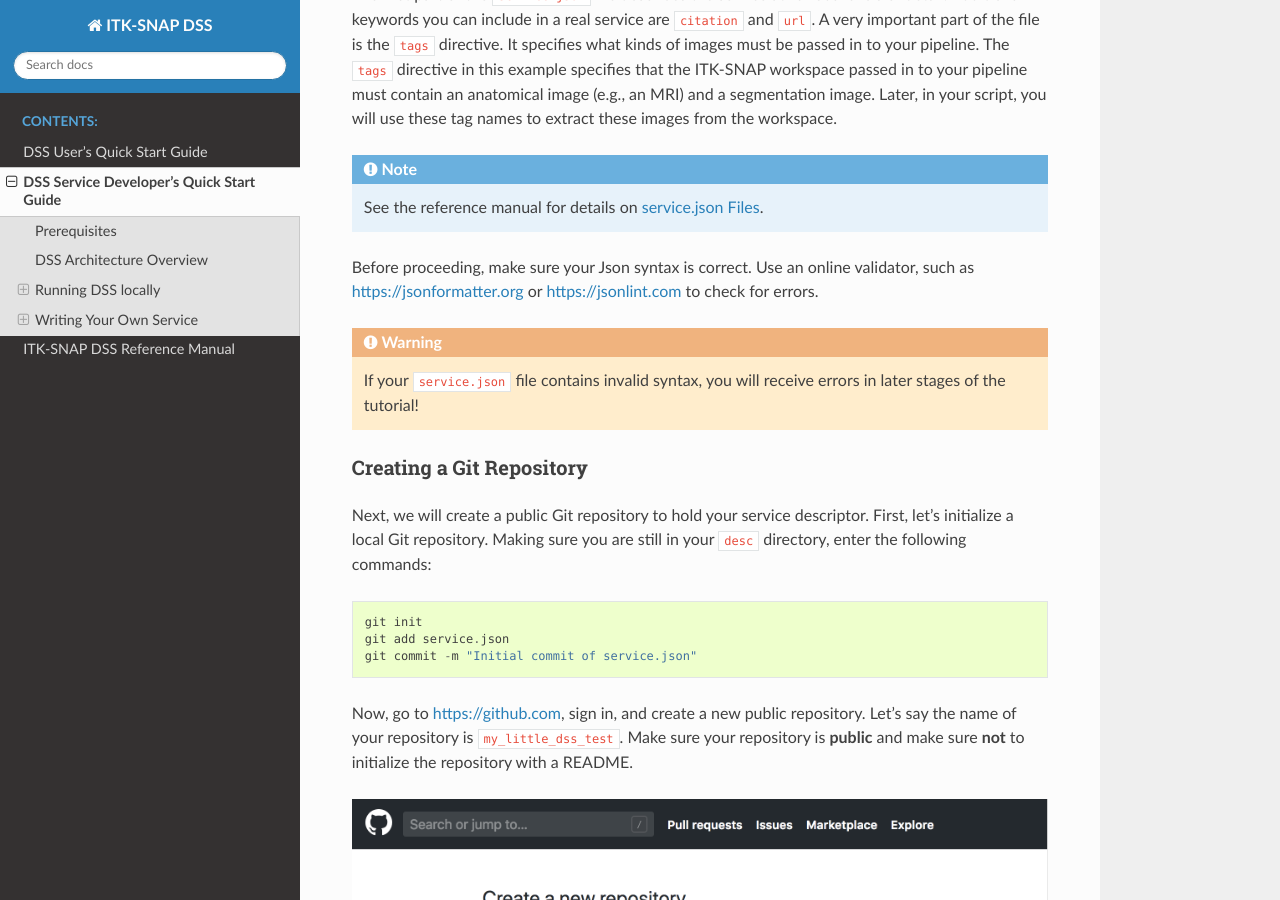
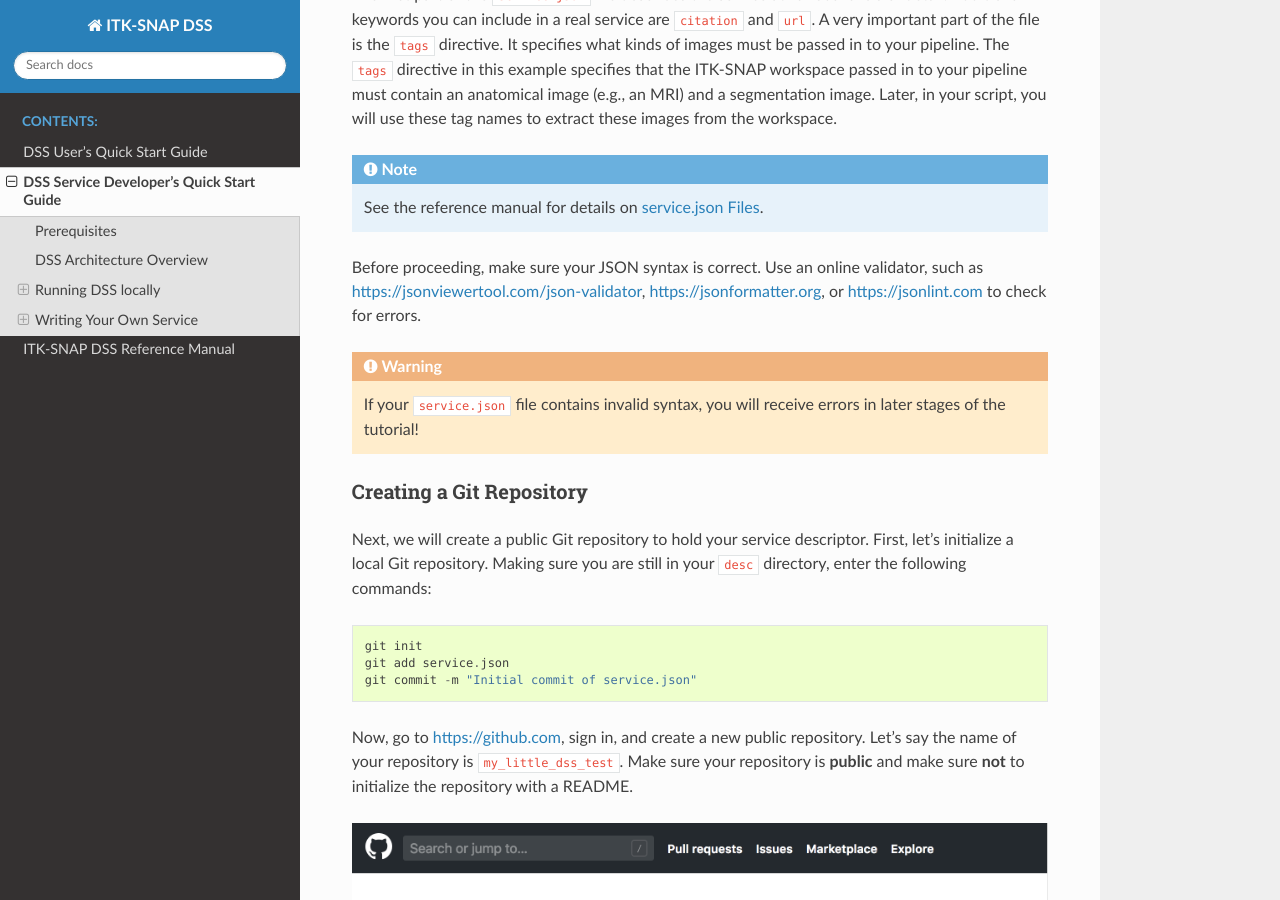
Before and after one commit to pyushkevich/alfabis_server, a Sphinx documentation site: the page built from docs/service_quick_start.rst, in a window 1280 px wide and 900 px high, scrolled down 5269 px. Built offline with Sphinx 7.4.7 and the Read the Docs theme 3.1.0, drawn with Linux system fonts in a browser that asks for light colours; some of the changed lines change nothing that is shown.

Commit message:
docs: add JSON validation option
Signed-off-by: Coder Avi Verma <avi.verma8989@hotmail.com>

```diff
--- a/docs/service_quick_start.rst
+++ b/docs/service_quick_start.rst
@@ -151,7 +151,7 @@ The first part of the ``service.json`` file describes the service at various lev
 
 .. note:: See the reference manual for details on :ref:`refman_service_json`.
 
-Before proceeding, make sure your Json syntax is correct. Use an online validator, such as https://jsonformatter.org or https://jsonlint.com to check for errors.
+Before proceeding, make sure your JSON syntax is correct. Use an online validator, such as https://jsonviewertool.com/json-validator, https://jsonformatter.org, or https://jsonlint.com to check for errors.
 
 .. warning:: If your ``service.json`` file contains invalid syntax, you will receive errors in later stages of the tutorial!
 
```
